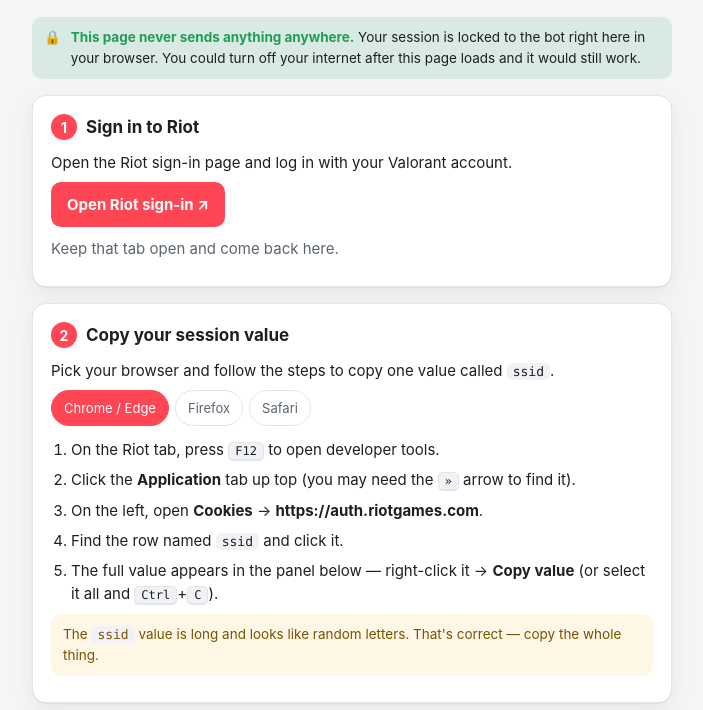
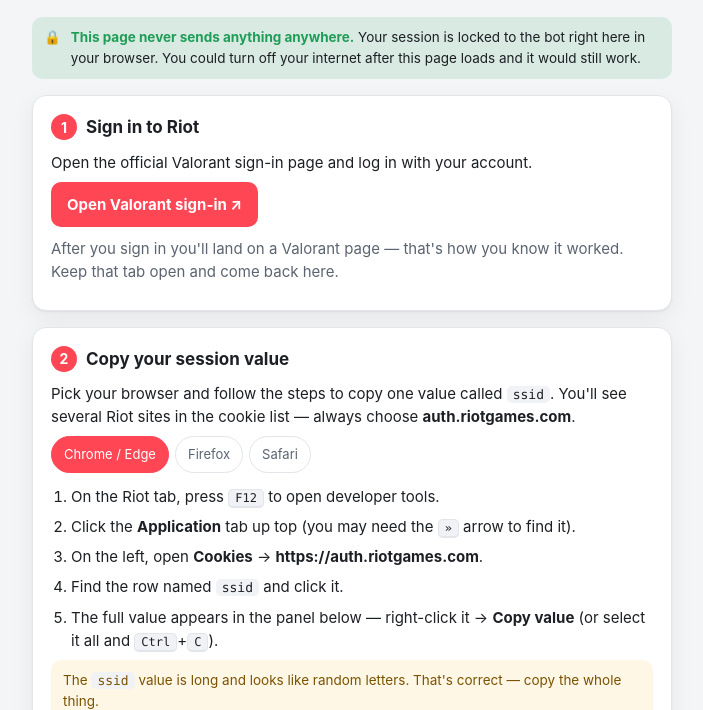
Before and after one commit to hoag1337/vlr-storefront-fetcher, a website: page docs/index.html in a window 1280 px wide. Shown: the part 90-800 px from the top of the page, without its empty margins (288-991 px from the left). Drawn offline with Linux system fonts and the light colour scheme.

Commit message:
Fix sealing page: use the authorize URL for sign-in
The Step 1 button pointed at the bare https://auth.riotgames.com/login, which
Riot rejects with 'Invalid Request' when opened outside an OAuth flow. Point it
at the full authorize URL instead - the same play-valorant-web-prod request the
bot reauths against - which redirects to Riot's real sign-in page and sets the
ssid cookie the bot expects. Also note that several Riot domains appear in the
cookie list and auth.riotgames.com is the one to pick.

```diff
--- a/docs/index.html
+++ b/docs/index.html
@@ -146,17 +146,20 @@
   <!-- Step 1 -->
   <section class="card">
     <h2 class="step-head"><span class="step-num">1</span>Sign in to Riot</h2>
-    <p>Open the Riot sign-in page and log in with your Valorant account.</p>
-    <a class="btn" href="https://auth.riotgames.com/login" target="_blank" rel="noopener">
-      Open Riot sign-in ↗</a>
-    <p class="muted" style="margin-top:10px">Keep that tab open and come back here.</p>
+    <p>Open the official Valorant sign-in page and log in with your account.</p>
+    <a class="btn" href="https://auth.riotgames.com/authorize?redirect_uri=https%3A%2F%2Fplayvalorant.com%2Fopt_in&amp;client_id=play-valorant-web-prod&amp;response_type=token%20id_token&amp;nonce=1&amp;scope=account%20openid" target="_blank" rel="noopener">
+      Open Valorant sign-in ↗</a>
+    <p class="muted" style="margin-top:10px">After you sign in you'll land on a
+      Valorant page — that's how you know it worked. Keep that tab open and come
+      back here.</p>
   </section>
 
   <!-- Step 2 -->
   <section class="card">
     <h2 class="step-head"><span class="step-num">2</span>Copy your session value</h2>
     <p>Pick your browser and follow the steps to copy one value called
-      <code class="inline">ssid</code>.</p>
+      <code class="inline">ssid</code>. You'll see several Riot sites in the
+      cookie list — always choose <b>auth.riotgames.com</b>.</p>
     <div class="tabs" role="tablist" aria-label="Browser">
       <button class="tab" role="tab" aria-selected="true" data-tab="chrome">Chrome / Edge</button>
       <button class="tab" role="tab" aria-selected="false" data-tab="firefox">Firefox</button>
```
